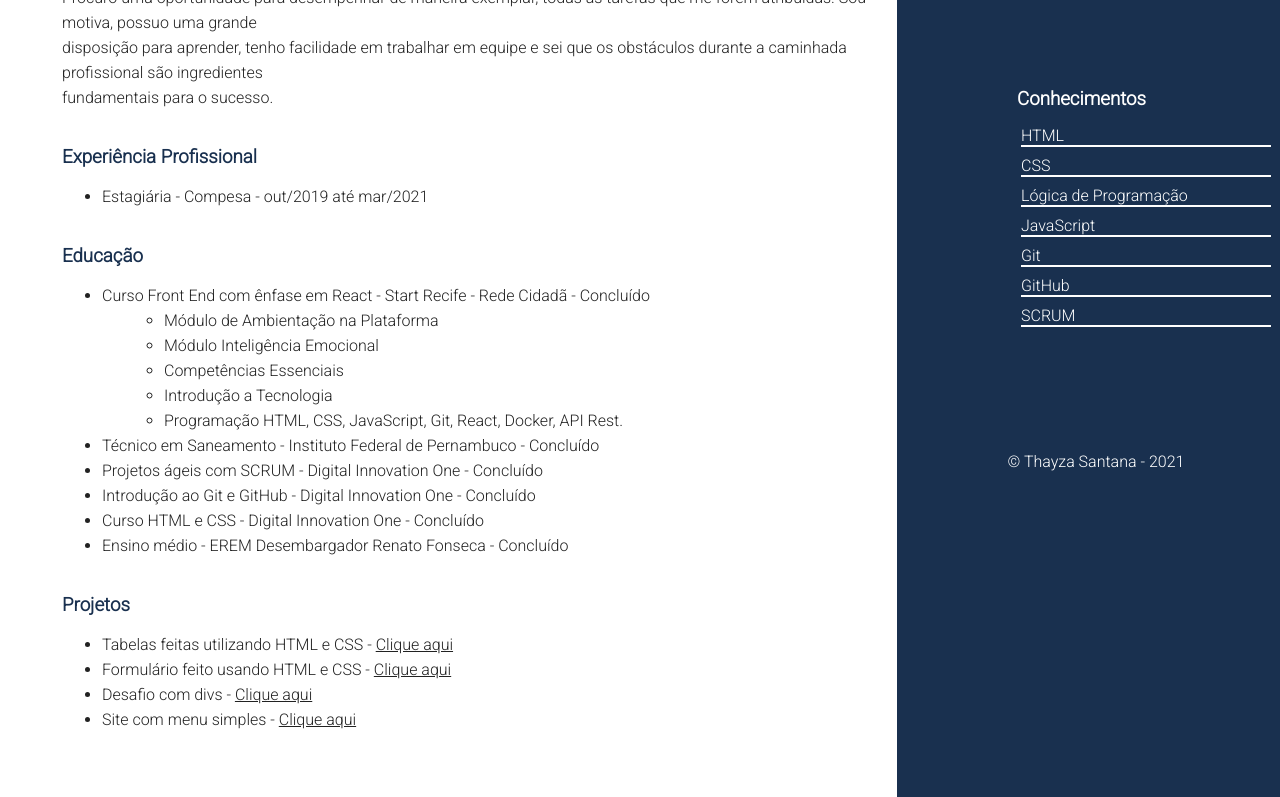
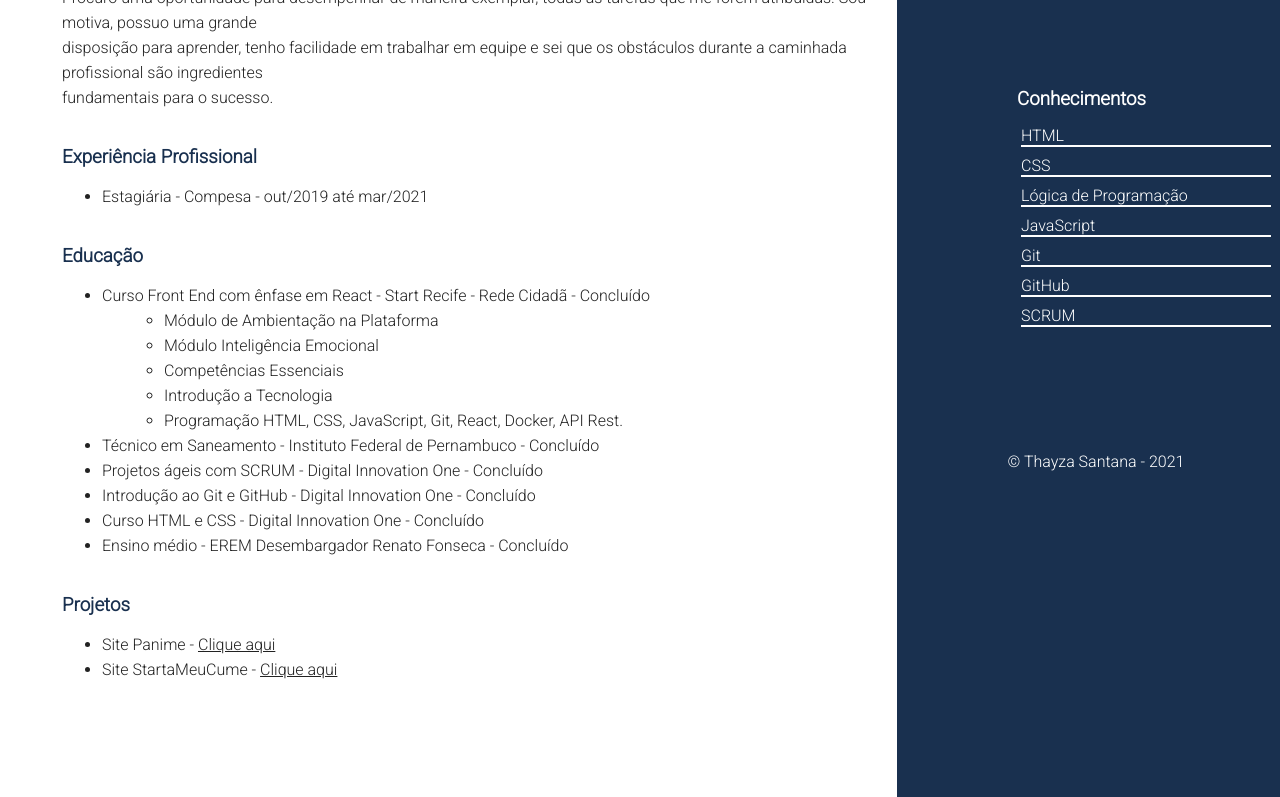
Before and after one commit to thayzasantana/avaliacao-html-css, a plain HTML site: page index.html in a window 1280 px wide. Shown: the part 303-1100 px from the top of the page. Drawn offline with Linux system fonts and the light colour scheme.

Commit message:
Update index.html

```diff
--- a/index.html
+++ b/index.html
@@ -51,10 +51,8 @@
                 </ul>
                 <h3 class="titulo-esquerda">Projetos</h3>
                 <ul class="texto-esquerda">
-                    <li>Tabelas feitas utilizando HTML e CSS - <a href="https://github.com/thayzasantana/aula-exercicios-tabelas" target="_blank">Clique aqui</a></li>
-                    <li>Formulário feito usando HTML e CSS - <a href="https://github.com/thayzasantana/aula-pratica-form-html/tree/master/Atividade%203" target="_blank">Clique aqui</a></li>
-                    <li>Desafio com divs - <a href="https://github.com/thayzasantana/css-aula-pratica-04/tree/master/Lista%20de%20Exerc%C3%ADcio%203%20-%20Desafio" target="_blank">Clique aqui</a></li>
-                    <li>Site com menu simples - <a href="https://github.com/thayzasantana/css-aula-pratica-03/tree/master/Lista%20de%20Exerc%C3%ADcios%204" target="_blank">Clique aqui</a></li>
+                    <li>Site Panime - <a href="https://github.com/thayzasantana/react-projeto-final" target="_blank">Clique aqui</a></li>
+                    <li>Site StartaMeuCume  - <a href="https://github.com/thayzasantana/StartaMeuCume" target="_blank">Clique aqui</a></li>
                 </ul>
             </section>
             <section id="section-direita">
```
